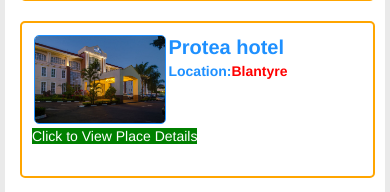
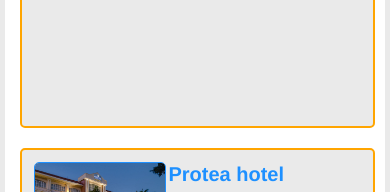
Before and after one commit to levi-p/aff, a Django app: page /d/details/ in a window 390 px wide. Shown: the part 317-509 px from the top of the page. Run offline with Django 3.2, Linux system fonts and the light colour scheme; data comes from the database, SQL or seed files in the repository; both versions use the stored data as it was after the commit; some libraries are stand-ins or nearby versions.

Commit message:
still modest but functioning

```diff
--- a/details/static/css/css.css
+++ b/details/static/css/css.css
@@ -4,6 +4,8 @@
 
 html, body, #container { height: 100%; }
 body > #container { height: auto; min-height: 100%; }
+
+#dd2{padding:5px;border-radieus:5px;margin-right:10px;border-right:none;2px solid orange;display:block;float:right;border:none;}
 
 .book-form {width:40%;margin:auto;height:auto;bordser:2px solid red;border-radius:5px;box-shadow:0 5px 5px orange;padding:15px;margin-bottom:10px}
 
@@ -207,9 +209,10 @@
 .twoood {
     margin:auto;
     width: 90%;
-    height: 25%;
+    heigfht: 25%;
+    overflow:hidden;float:;height:auto;position:relative;z-index:-10px;background-color:#eaeaea;margin-bottom:5%;border:1px solid #191940;
 
-    border: 2px solid orange;
+    borrder: 2px solid orange;
     padding: 10px;
     margin-top:20px;
     #margin-left:10px;
@@ -306,7 +309,7 @@
 height:auto;
 float:left;
 width:25%;
-border:1px solid #1E90FF;
+borderf:1px solid #1E90FF;
 margin:2px;
 }
 
@@ -365,7 +368,7 @@
 height:auto;
 float:left;
 width:42%;
-border:1px solid #1E90FF;
+bodrder:1px solid #1E90FF;
 margin:2px;
 }
 
@@ -401,9 +404,9 @@
 
 .twoood {
     width: 96%;
-    height: 35%;
-
-    border: 2px solid orange;
+    heright: 35%;
+    overflow:hidden;float:;height:auto;position:relative;z-index:-10px;background-color:#eaeaea;margin-bottom:5%;border:1px solid #191940;
+    bodrder: 2px solid orange;
     padding: 10px;
     margin-top:20px;
     margin-left:10px;
@@ -518,6 +521,6 @@
 .mobile {width:100%;height:auto;}
 
 #dd{padding:5px;border-radieus:5px;margin-right:10px;border-right:none;2px solid orange;display:block}
-
+#dd2{padding:5px;border-radieus:5px;margin-right:10px;border-right:none;2px solid orange;display:block;float:left;border:none;}
 
 }
--- a/templates/base.html
+++ b/templates/base.html
@@ -104,8 +104,8 @@
    <span id="dd" style=""> <a href="{% url 'Det:details' %}"><li>Accomodation</li></a></span>
    <span id="dd" style=""> <a href="{% url 'art:list' %}"><li>Articles</li></a></span>
     <span id="dd" style=""><a href="{% url 'about' %}"><li>About us</li></a></span>
-    <span id="dd" class="" style="float:right;border:none;"><a href="{% url "reg:Sign_up" %}"><li>Sign up</li></a></span>
-   <span id="dd" class="" style="float:right;border:none;"><a href="{% url "login" %}"><li>Login</li></a></span>
+    <span id="dd2" class="" style=""><a href="{% url "reg:Sign_up" %}"><li>Sign up</li></a></span>
+   <span id="dd2" class="" style=""><a href="{% url "login" %}"><li>Login</li></a></span>
 
 </ul>
 
--- a/templates/details.html
+++ b/templates/details.html
@@ -24,7 +24,7 @@
 
 {% for i in P_details %}
 
-<div class='twoood' style="overflow:hidden;float:;height:auto;position:relative;z-index:-10px;background-color:white;margin-bottom:5%;">
+<div class='twoood' style="">
 <a href='{{i.get_absolute_url}}' style="color:#1E90FF">
    <div>{% if i.Pics %}
    <img src="{{i.Pics.url}}" id="p-list-img" style="width:40%;border-radius:5px" alt='ff'></img>
--- a/templates/place_details.html
+++ b/templates/place_details.html
@@ -19,7 +19,7 @@
 <div id="of-Dis" style="clear:both;">
 <!--<p>Name:	{{P2_details.Name}}</br>-->
 {{P2_details.category.Name}}
-<p style="color:#696969;margine-right:5px">{{P2_details.Discription|safe}}</p><div>
+<p style="color:#696969;margine-right:5px">{{P2_details.Discription|linebreaksbr}}</p><div>
 </div>
 
 
```
Also changed, not shown: db.sqlite3, 1 other file.
